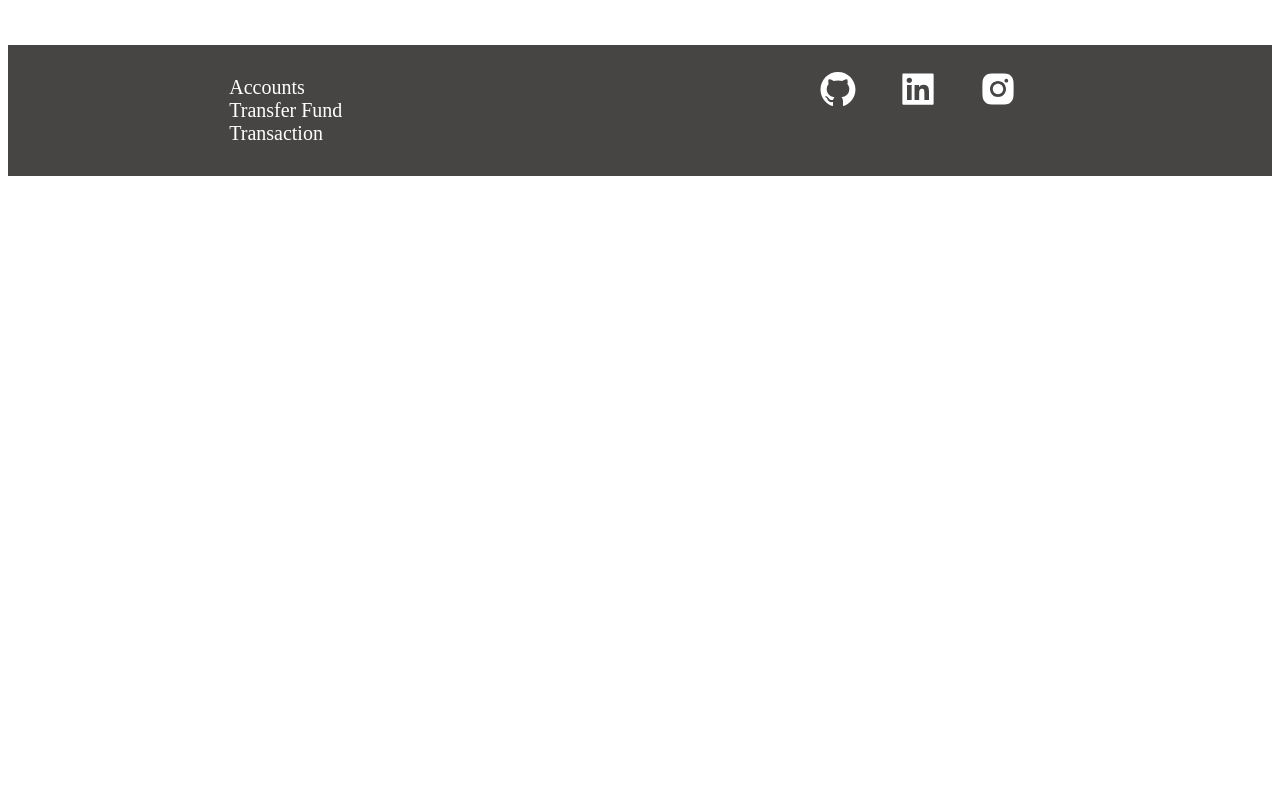
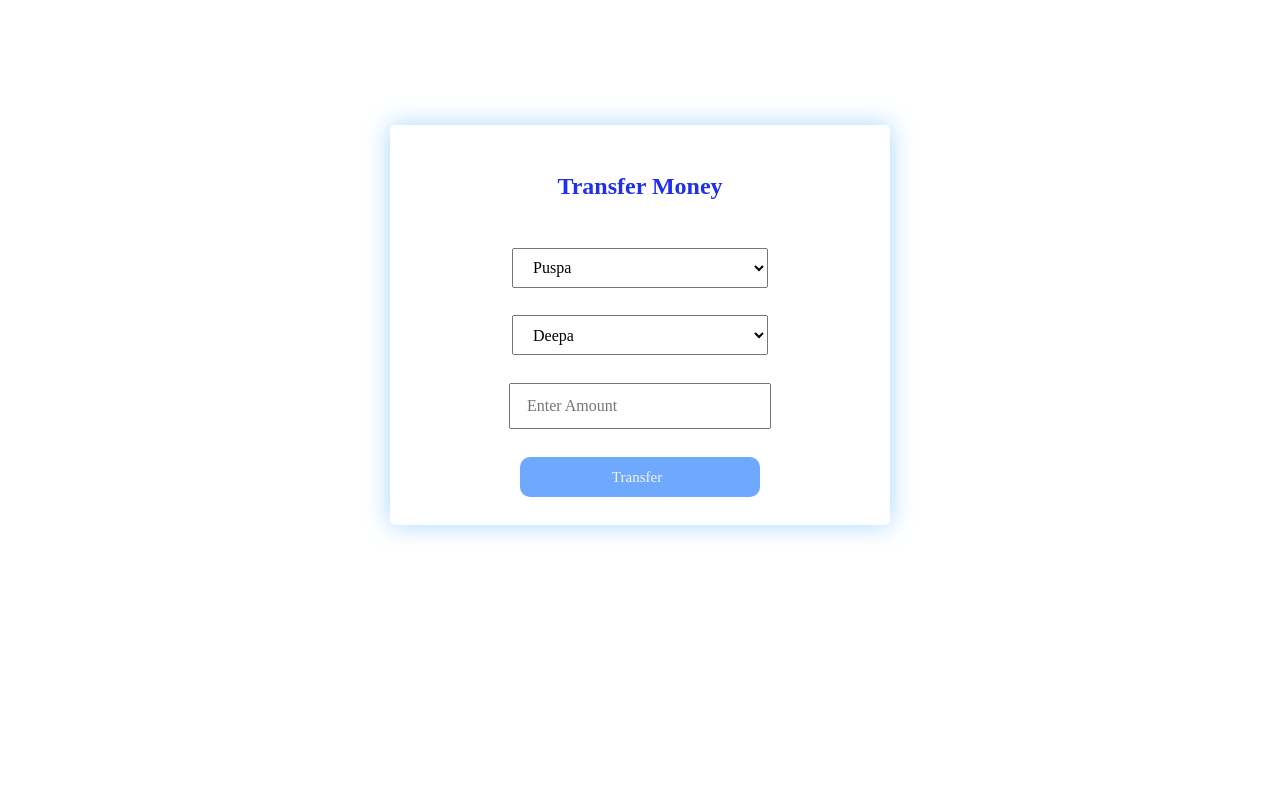
Before and after one commit to Pushpagtm/Spark_bank, a React (Create React App) app: page /moneyTransfer in a window 1280 px wide. Shown: the part 1340-2140 px from the top of the page. Before the commit the page ends 1524 px from the top, so only its background shows below. Built offline with nearby package versions, Linux system fonts and the light colour scheme.

Commit message:
work on transaction component

```diff
--- a/package.json
+++ b/package.json
@@ -6,6 +6,7 @@
     "@testing-library/jest-dom": "^5.16.5",
     "@testing-library/react": "^13.4.0",
     "@testing-library/user-event": "^13.5.0",
+    "firebase": "^9.22.1",
     "react": "^18.2.0",
     "react-dom": "^18.2.0",
     "react-icons": "^4.9.0",
--- a/src/App.js
+++ b/src/App.js
@@ -1,31 +1,26 @@
-import './App.css';
+import "./App.css";
 import { BrowserRouter as Router, Routes, Route } from "react-router-dom";
-import Navbar from './components/Navbar';
-import Home from './components/Home';
-import Customer from './components/Customer';
-import Transactions from './components/Transactions';
-import TransferMoney from './components/TransferMoney';
-import Service from './components/Service';
-import Footer from './components/Footer';
+import Navbar from "./components/Navbar";
+import Customer from "./components/Customer";
+import Transactions from "./components/Transactions";
+import TransferMoney from "./components/TransferMoney";
+
+import Footer from "./components/Footer";
 function App() {
   return (
     <div className="App">
       <Router>
-      <Navbar/>
-
-      <Home/>
-      <Service/>
+        <Navbar />
 
         <Routes>
-       <Route path='/customer'  element={<Customer/>}/>
-       <Route path='/transaction' element={<Transactions/>}/>
-       <Route path='/ moneyTransfer'element={<TransferMoney/>}/>
 
+          <Route path="/customer" component={Customer} element={<Customer/>} />
+          <Route path="/transaction" element={<Transactions />} />
+          <Route path="/moneyTransfer" element={<TransferMoney />} />
 
         </Routes>
-        <Footer/>
+        <Footer />
       </Router>
-
     </div>
   );
 }
--- a/src/components/Customer.js
+++ b/src/components/Customer.js
@@ -1,8 +1,20 @@
-import React from 'react';
+import React, { useState } from 'react';
 import '../styles/customer.css';
+import { collection, getDoc } from 'firebase/firestore';
+import { database } from '../firebaseConfig';
 function Customer(props) {
+    const data=collection(database,'customers');
+    const[done,setDone]=useState([]);
+    const getCustomers=async ()=>{
+        const res =await getDoc(data);
+        const done=res.docs.map((item)=>{
+            return { ...item.data()}
+        });
+        setDone(done)
+    }
+getCustomers()
     return (
-        <div>
+        <div >
              <table className='customers_table'>
         <tr className='headings'>
           <th>Serial number</th>
@@ -10,12 +22,20 @@ function Customer(props) {
           <th>Account number</th>
           <th>Balance</th>
         </tr>
-        <tr className='values'>
-              <td>1</td>
-              <td>name</td>
-              <td>account_number</td>
-              <td>balance</td>
+        {
+            done.map((item,i)=>{
+                return (
+                    <tr key={i} className='values'>
+              <td>{item.sn}</td>
+              <td>{item.name}</td>
+              <td>{item.account_number}</td>
+              <td>{item.balance}</td>
             </tr>
+
+                )
+            })
+        }
+
         </table>
         </div>
     );
--- a/src/components/Home.js
+++ b/src/components/Home.js
@@ -1,5 +1,8 @@
 import React from 'react';
 import '../styles/home.css';
+import Service from '../components/Service';
+// import TransferMoney from './TransferMoney';
+// import Customer from './Customer';
 function Home(props) {
     return (
         <div>
@@ -22,6 +25,8 @@ function Home(props) {
 
 
         </div>
+        <Service/>
+        {/* <TransferMoney/> */}
 
         </div>
     );
--- a/src/components/Navbar.js
+++ b/src/components/Navbar.js
@@ -1,8 +1,10 @@
 import React from 'react';
 import '../styles/navbar.css';
 import { Link } from 'react-router-dom';
+import Home from './Home';
 function Navbar(props) {
     return (
+        <>
         <nav>
              <div className="img-div">
                 <a href="/">
@@ -13,10 +15,12 @@ function Navbar(props) {
                 <ul className="lists">
                     <li className='list-1'><Link to='/customer'> Accounts</Link></li>
                     <li className='list-2'><Link to='/moneyTransfer'>Transfer funds</Link></li>
-                    <li className='list-3'><Link to='/transactions'>Transactions</Link></li>
+                    <li className='list-3'><Link to='/transaction'>Transactions</Link></li>
                 </ul>
             </div>
         </nav>
+        <Home/>
+        </>
     );
 }
 
--- a/src/components/Transactions.js
+++ b/src/components/Transactions.js
@@ -1,9 +1,45 @@
-import React from 'react';
+import React,{useState} from 'react';
+import '../styles/customer.css';
+import { collection, getDoc } from 'firebase/firestore';
+import { database } from '../firebaseConfig';
 
 function Transactions(props) {
+    const data=collection(database,'customers');
+const[done,setDone]=useState([]);
+const getCustomers=async ()=>{
+    const res =await getDoc(data);
+    const done=res.docs.map((item)=>{
+        return { ...item.data()}
+    });
+    setDone(done)
+}
+getCustomers()
     return (
         <div>
-           dnvfjn
+             <div >
+             <table className='customers_table'>
+        <tr className='headings'>
+          <th>Serial number</th>
+          <th>Name</th>
+          <th>Account number</th>
+          <th>Balance</th>
+        </tr>
+        {
+            done.map((item,i)=>{
+                return (
+                    <tr key={i} className='values'>
+              <td>{item.sn}</td>
+              <td>{item.name}</td>
+              <td>{item.account_number}</td>
+              <td>{item.balance}</td>
+            </tr>
+
+                )
+            })
+        }
+
+        </table>
+        </div>
         </div>
     );
 }
--- a/src/components/TransferMoney.js
+++ b/src/components/TransferMoney.js
@@ -1,10 +1,30 @@
 import React from 'react';
+import '../styles/transfer.css';
 
 function TransferMoney(props) {
     return (
-        <div>
-            mnvbdhsfbh
+        <>
+        <div className='box'>
+            <form>
+                <h2>Transfer Money</h2>
+                <select name='customers' id='customers1' placeholder='To'>
+                    <option id='option1' value='puspa'>
+                        Puspa
+                    </option>
+                </select>
+                <select name='customers' id='customers2' placeholder='From'>
+                    <option id='option2' value='Deepa'>
+                        Deepa
+                    </option>
+                </select>
+                <input type="number" id='amt' className='amount' placeholder='Enter Amount' required />
+          <input type="submit" className='submitBtn' value="Transfer" />
+
+            </form>
+
         </div>
+
+        </>
     );
 }
 
--- /dev/null
+++ b/src/firebaseConfig.js
@@ -0,0 +1,18 @@
+// Import the functions you need from the SDKs you need
+import { initializeApp } from "firebase/app";
+import { getFirestore } from 'firebase/firestore';
+
+// Web app's Firebase configuration
+const firebaseConfig = {
+    apiKey: "AIzaSyDR6M7TEkNbl885mS2_WGt9WPQ1E9tfxSc",
+    authDomain: "sparkbank-74023.firebaseapp.com",
+    databaseURL: "https://sparkbank-74023-default-rtdb.firebaseio.com/",
+    projectId: "sparkbank-74023",
+    storageBucket: "sparkbank-74023.appspot.com",
+    messagingSenderId: "185782498434",
+    appId: "1:185782498434:web:c796a5e8b937c2075af09b"
+  };
+
+// Initialize Firebase
+export const app = initializeApp(firebaseConfig);
+export const database = getFirestore(app);
--- /dev/null
+++ b/src/styles/transfer.css
@@ -0,0 +1,66 @@
+.box {
+    height: 100vh;
+    display: flex;
+    justify-content: center;
+    margin-top: 5rem;
+
+}
+
+form {
+    width: 500px;
+    height: 400px;
+    background-color: white;
+    border-radius: 5px;
+    display: flex;
+    flex-direction: column;
+    align-items: center;
+    justify-content: space-evenly;
+    box-shadow: 0px 0px 25px rgba(137, 202, 255, 0.767);
+}
+
+form h2{
+    font-family: poppins;
+    color: #1e30eb;
+}
+
+form select {
+    width: 16rem;
+    height: 2.5rem;
+    font-family: 'Poppins';
+    padding-left: 16px;
+    font-size: 16px;
+}
+ /* form option{
+    color: white;
+} */
+
+form input {
+    color: black;
+    width: 15rem;
+    height: 2.5rem;
+    font-family: 'Poppins';
+    padding-left: 16px;
+    outline: none;
+    font-size: 16px;
+}
+
+.submitBtn {
+    background-color: #6ea9ff;
+    color: whitesmoke;
+    font-size: 15px;
+    font-weight: 500;
+    padding-left: 0;
+    border-radius: 10px;
+    outline: none;
+    border: none;
+    transition: .8s;
+}
+
+
+/* HOVER CSS */
+
+.submitBtn:hover{
+    box-shadow: 0px 8px 40px #006cfabf;
+    transition: .8s;
+    cursor: pointer;
+}
```
Also changed, not shown: 1 other file (tests, documents, lock files or other folders).
